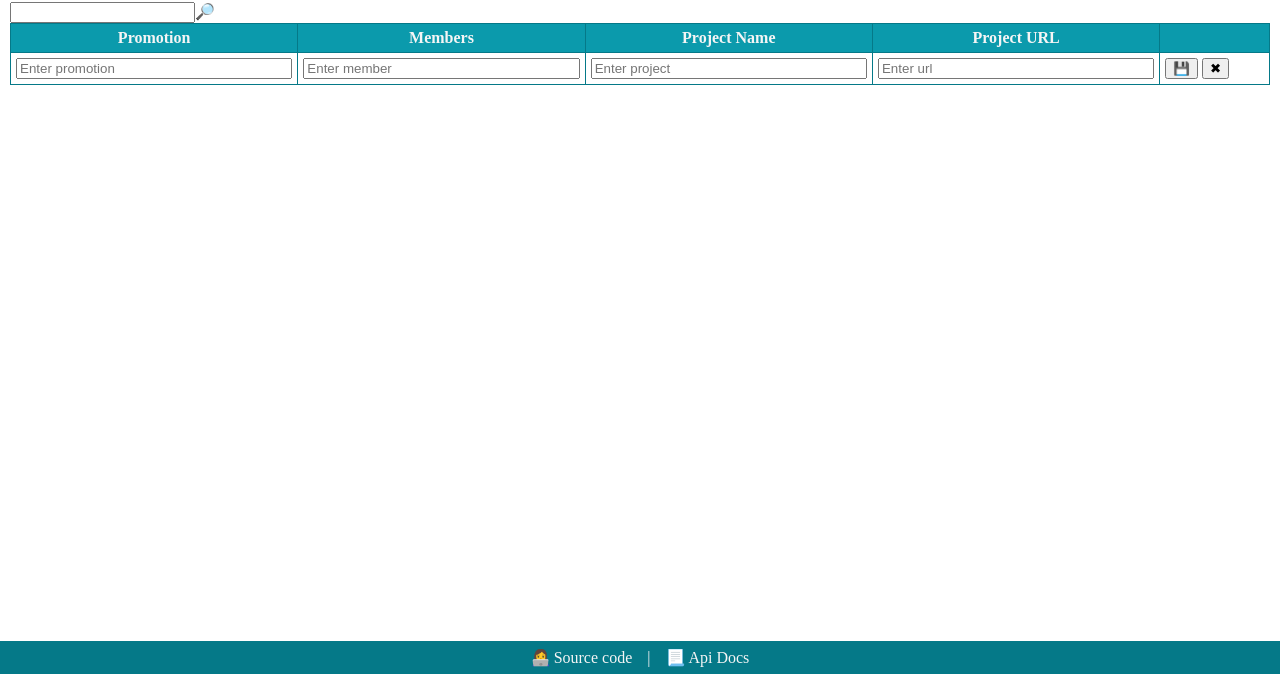
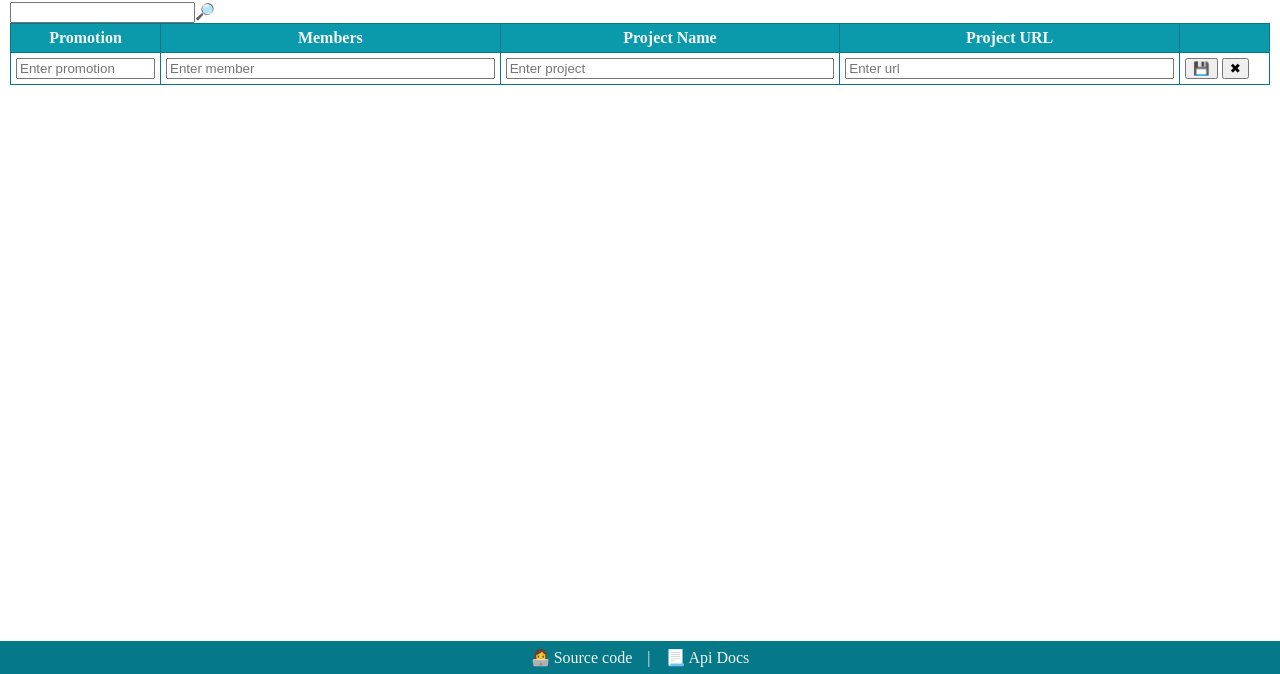
Before and after one commit to emil-indsoft/teams-networking, a website built with webpack: page src/index.html in a window 1280 px wide. Shown: the part 126-800 px from the top of the page. Built offline with nearby package versions, Linux system fonts and the light colour scheme; files whose address does not match are found by name.

Commit message:
colspan to arrange table columns

```diff
--- a/src/index.html
+++ b/src/index.html
@@ -21,6 +21,13 @@
       <input type="search" name="search" id="searchTeams" />🔎
       <form id="teamsForm" action="" method="get">
         <table id="teamsTable">
+          <colgroup>
+            <col span="1" style="width: 150px;">
+            <col span="1" >
+            <col span="1" >
+            <col span="1" >
+            <col span="1" style="width: 90px;">
+          </colgroup>
           <thead>
             <tr>
               <th>Promotion</th>
```
